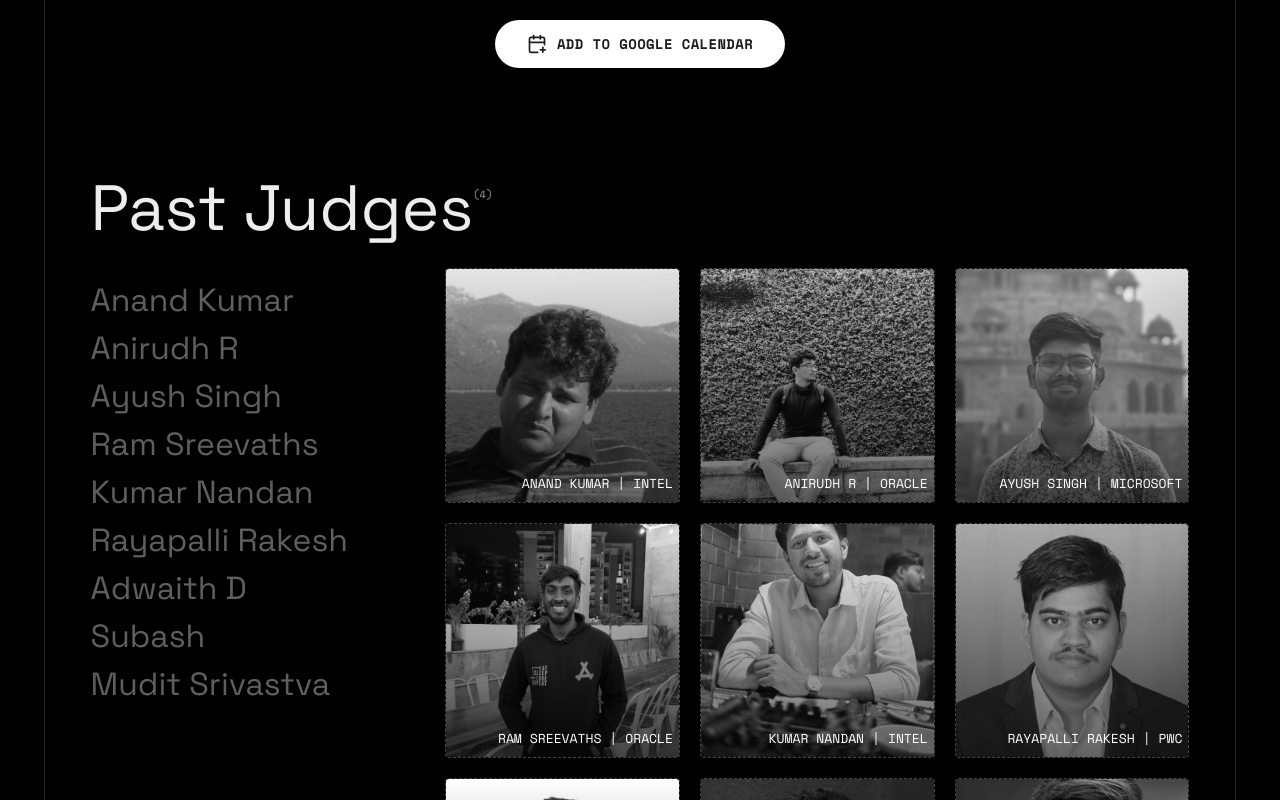
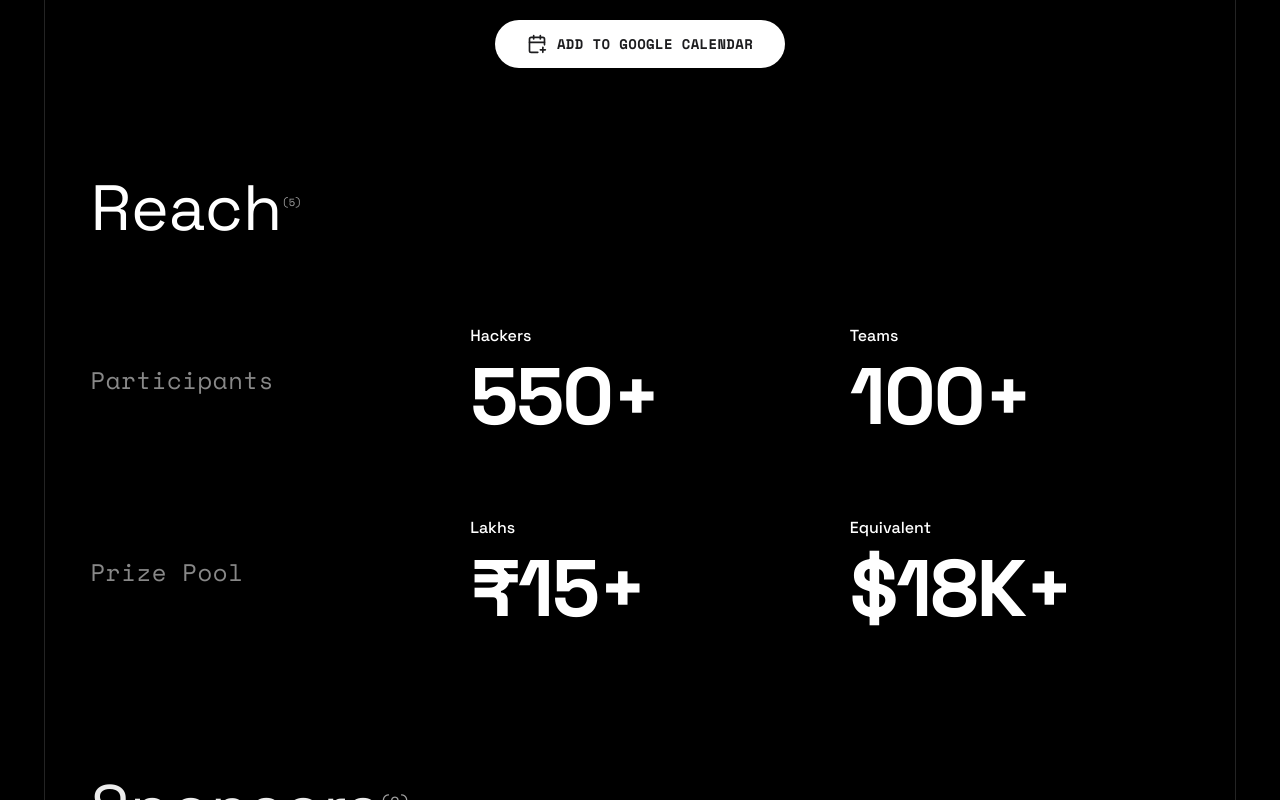
Before and after one commit to Abhishek07-NITT/transfinitte26, a React (Vite) app: page / in a window 1280 px wide. Shown: the part 3800-4600 px from the top of the page. Built offline with nearby package versions, Linux system fonts and the light colour scheme.

Commit message:
remove judges section

```diff
--- a/src/App.jsx
+++ b/src/App.jsx
@@ -6,7 +6,7 @@ const Timer = lazy(() => import("./components/Timer"));
 const AboutUs = lazy(() => import("./components/AboutUs"));
 const Domains = lazy(() => import("./components/DomainsPrize"));
 const Timeline = lazy(() => import("./components/Timeline"));
-const Judges = lazy(() => import("./components/Judges"));
+
 const PrizePool = lazy(() => import("./components/PrizePool"));
 const Sponsors = lazy(() => import("./components/Sponsors"));
 const Faq = lazy(() => import("./components/Faq"));
@@ -22,7 +22,6 @@ function App() {
         <AboutUs />
         <Domains />
         <Timeline />
-        <Judges />
         <PrizePool />
         <Sponsors />
         <Faq />
```
